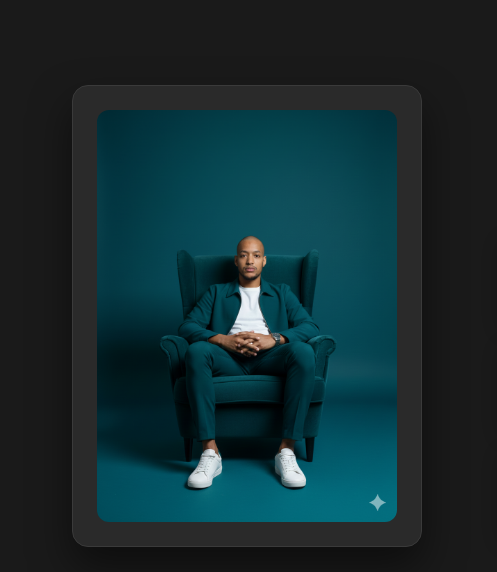
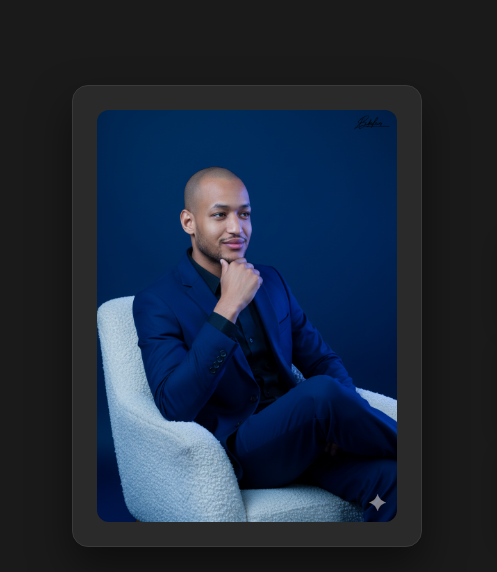
Before and after one commit to mohamedredaasridi-dev/Portfolio, a plain HTML site: page index.html in a window 1280 px wide. Shown: the part 114-686 px from the top of the page, 0-497 px from the left. Drawn offline with nearby package versions, Linux system fonts and the light colour scheme.

Commit message:
Update index.html

```diff
--- a/index.html
+++ b/index.html
@@ -67,7 +67,7 @@
         <div class="container profile-area">
             <div class="profile-left">
                 <div class="profile-card">
-                    <img src="./IMAGE/reda.png" alt="Mohamed Reda Asridi" class="profile-photo" loading="lazy">
+                    <img src="./IMAGE/profile7.png" alt="Mohamed Reda Asridi" class="profile-photo" loading="lazy">
                 </div>
             </div>
 
@@ -274,4 +274,5 @@
     <script src="https://cdn.jsdelivr.net/npm/typed.js@2.0.12"></script>
     <script src="script.js"></script>
 </body>
+
 </html>
```
